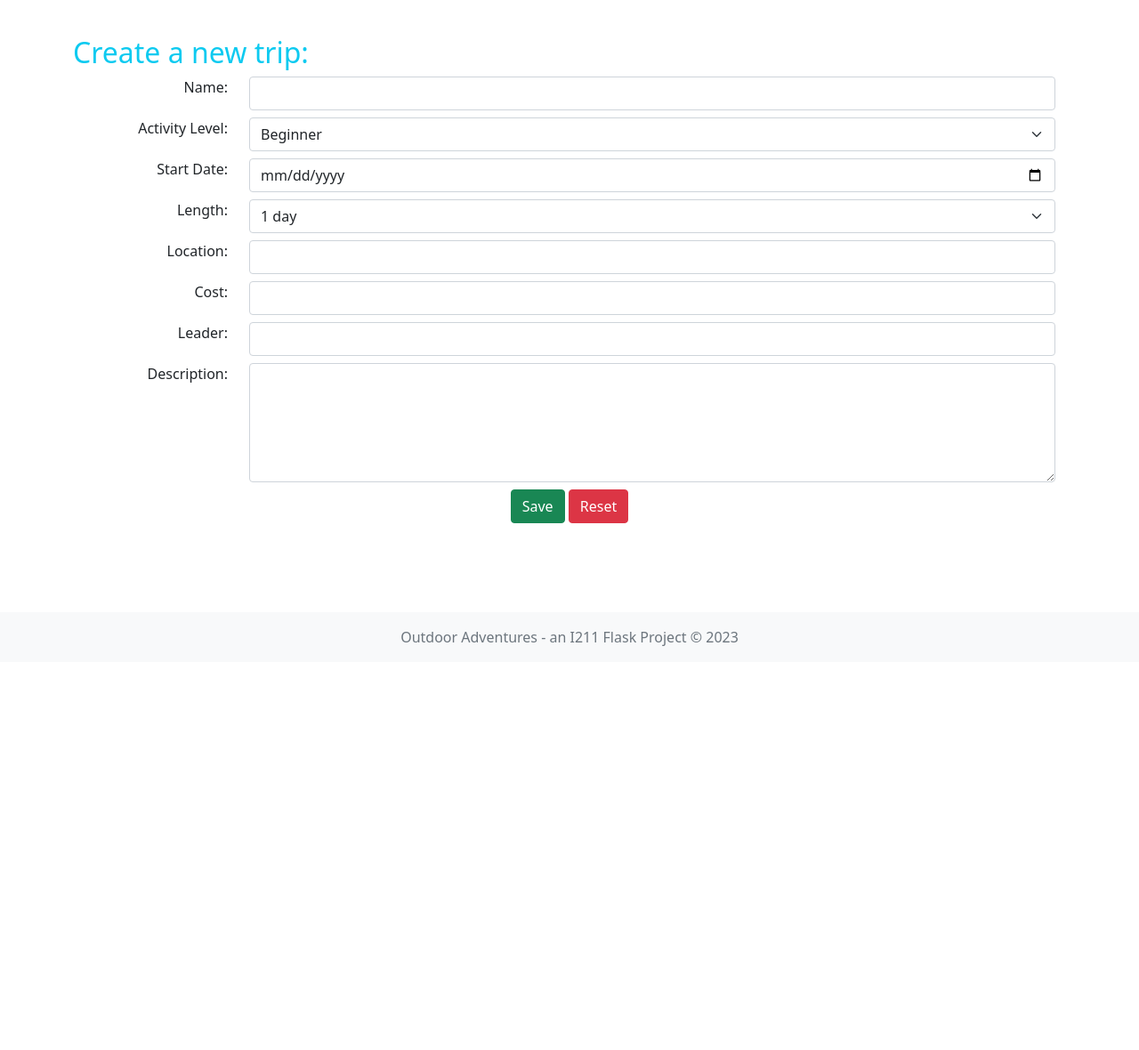
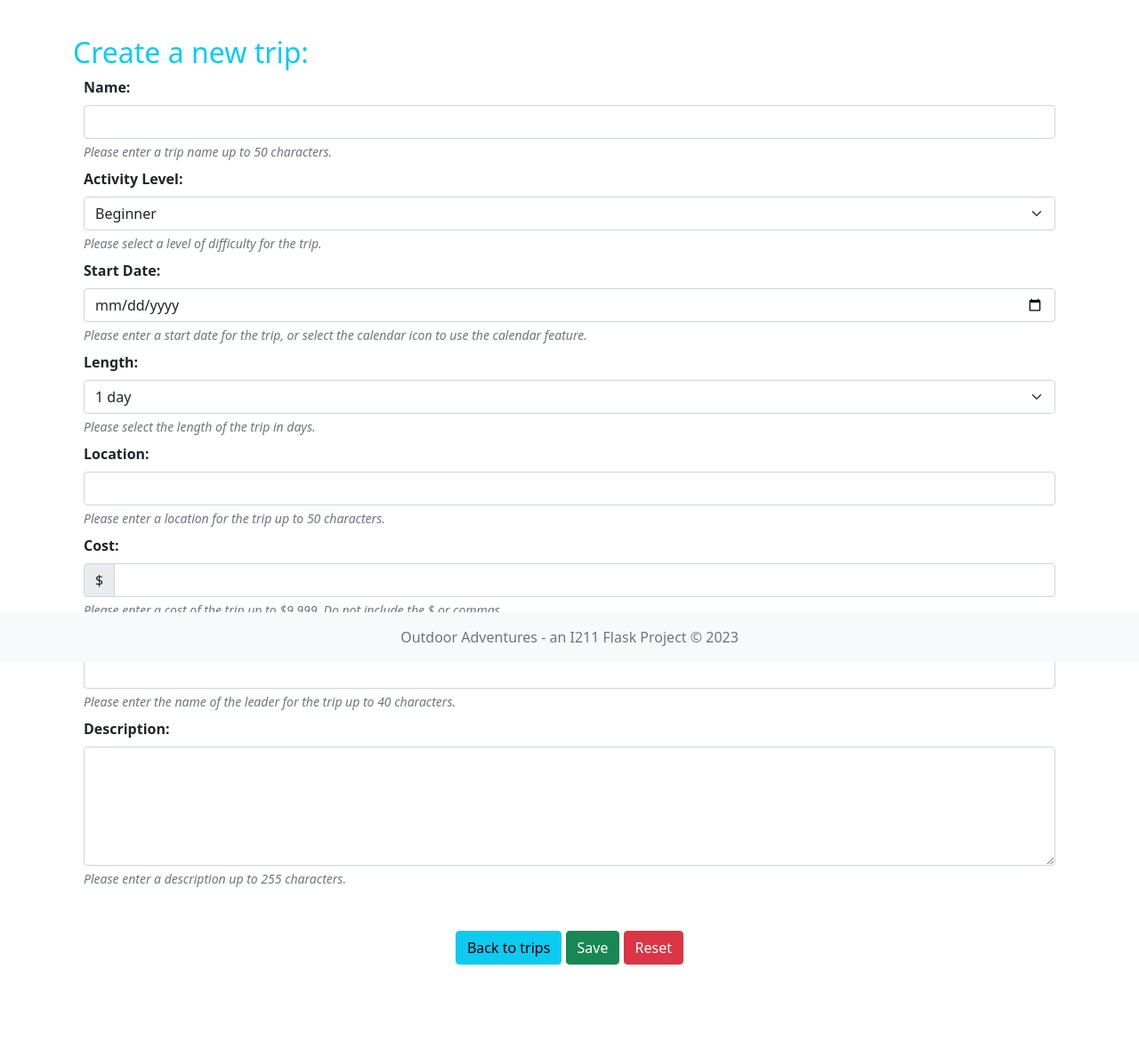
Before and after one commit to leyla-gulsen/I211_project, a Flask app: page /trips/create in a window 1280 px wide. Shown: the part 56-1236 px from the top of the page at 89% size. Before the commit the page ends 782 px from the top, so only its background shows below. Run offline with Flask 2, Linux system fonts and the light colour scheme.

Commit message:
added usage of sql database and sanitized forms

```diff
--- a/app.py
+++ b/app.py
@@ -1,58 +1,174 @@
+#
+# IMPORTS
+#
+
 from flask import Flask, render_template,  url_for, request, redirect
-import csv
+import csv, pymysql
 from operator import itemgetter
+from os.path import exists
 
 app = Flask(__name__)
+
+app.config.from_pyfile(app.root_path + '/config_defaults.py')
+# setup config keys for database access
+if exists(app.root_path + '/config.py'):
+    app.config.from_pyfile(app.root_path + '/config.py')
+
+# conn = pymysql.connect(
+#     host=app.config['DB_HOST'],
+#     user=app.config['DB_USER'],
+#     password=app.config['DB_PASS'],
+#     database=app.config['DB_DATABASE'],
+#     cursorclass=pymysql.cursors.DictCursor)
+
+import database
+
+
+
+#
+# GLOBALS
+#
+
+
 
 TRIP_PATH = app.root_path + "/trips.csv"
 MEMBER_PATH = app.root_path + "/members.csv"
 TRIP_KEYS = ['name', 'start_date', 'length', 'location', 'level', 'leader', 'cost', 'description']
 MEMBER_KEYS = ['name', 'address', 'email', 'dob','phone']
 
-def get_trips():
-    results=[]
-    try:
-        with open(TRIP_PATH) as csv_file:
-            reader = csv.DictReader(csv_file)
-            results = list(reader)
-    except Exception as err:
-        print(err)
-    #return our data as a list of dictionaries
-    return results
+#
+# FUNCTIONS
+#
 
-def set_trips(trips):
-    trips = sorted(trips, key=itemgetter('start_date'))
-    print(trips)
-    try:
-        with open(TRIP_PATH, mode='w', newline='') as csv_file:
-            writer = csv.DictWriter(csv_file, fieldnames=TRIP_KEYS)
-            writer.writeheader()
-            for trip in trips:
-                writer.writerow(trip)
-    except Exception as err:
-        print(err)
+# def get_trips():
+#     results=[]
+#     try:
+#         with open(TRIP_PATH) as csv_file:
+#             reader = csv.DictReader(csv_file)
+#             results = list(reader)
+#     except Exception as err:
+#         print(err)
+#     #return our data as a list of dictionaries
+#     return results
 
-def get_members():
-    results=[]
-    try:
-        with open(MEMBER_PATH) as csv_file:
-            reader = csv.DictReader(csv_file)
-            results = list(reader)
-    except Exception as err:
-        print(err)
-    #return our data as a list of dictionaries
-    return results
+# def set_trips(trips):
+#     trips = sorted(trips, key=itemgetter('start_date'))
+#     print(trips)
+#     try:
+#         with open(TRIP_PATH, mode='w', newline='') as csv_file:
+#             writer = csv.DictWriter(csv_file, fieldnames=TRIP_KEYS)
+#             writer.writeheader()
+#             for trip in trips:
+#                 writer.writerow(trip)
+#     except Exception as err:
+#         print(err)
 
-def set_members(members):
-    members= sorted(members, key=itemgetter('dob'))
-    try:
-        with open(MEMBER_PATH, mode='w', newline='') as csv_file:
-            writer = csv.DictWriter(csv_file, fieldnames=MEMBER_KEYS)
-            writer.writeheader()
-            for member in members:
-                writer.writerow(member)
-    except Exception as err:
-        print(err)
+# def get_members():
+#     results=[]
+#     try:
+#         with open(MEMBER_PATH) as csv_file:
+#             reader = csv.DictReader(csv_file)
+#             results = list(reader)
+#     except Exception as err:
+#         print(err)
+#     #return our data as a list of dictionaries
+#     return results
+
+# def set_members(members):
+#     members= sorted(members, key=itemgetter('dob'))
+#     try:
+#         with open(MEMBER_PATH, mode='w', newline='') as csv_file:
+#             writer = csv.DictWriter(csv_file, fieldnames=MEMBER_KEYS)
+#             writer.writeheader()
+#             for member in members:
+#                 writer.writerow(member)
+#     except Exception as err:
+#         print(err)
+
+def check_input_trip(trip_name, level, start_date, length, location, cost, leader, description):
+    error = ""
+    msg=[]
+    if not trip_name:
+        msg.append("Trip name is missing.")
+    if len(trip_name) > 50:
+        msg.append("Trip name is too long.")
+
+    if not level:
+        msg.append("Trip activity level is missing.")
+
+    if not start_date:
+        msg.append("Trip date is missing.")
+
+    if not length:
+        msg.append("Trip length is missing.")
+
+    if not location:
+        msg.append("Trip location is missing.")
+    if len(location) > 50:
+        msg.append("Trip location is too long.")
+
+    if not cost:
+        msg.append("Cost of trip is missing")
+    if len(cost) > 4:
+        msg.append("Cost of trip is too large.")
+
+    if not leader:
+        msg.append("Trip leader is missing.")
+    if len(leader) > 40:
+        msg.append("Trip leader name is too long.")
+
+    if not description:
+        msg.append("Trip description is missing.")
+    if len(description) > 255:
+        msg.append("Trip description is too long.")
+
+    if not location:
+        msg.append("Trip location")
+
+    if len(msg) > 0:
+        error = " \n".join(msg)
+
+    return error
+
+def check_input_member(fname, lname, address, email, dob, phone):
+    error = ""
+    msg=[]
+    if not fname:
+        msg.append("First name is missing.")
+    if len(fname) > 20:
+        msg.append("First name is too long.")
+
+    if not lname:
+        msg.append("Last name is missing.")
+    if len(lname) > 20:
+        msg.append("Last name is too long.")
+
+    if not address:
+        msg.append("Address is missing.")
+    if len(address) > 50:
+        msg.append("Address is too long.")
+
+    if not email:
+        msg.append("Email is missing.")
+    if len(email) > 25:
+        msg.append("Email is too long.")
+
+    if not dob:
+        msg.append("Date of birth is missing.")
+
+    if not phone:
+        msg.append("Phone number is missing.")
+    if len(phone) > 12:
+        msg.append("Phone number is too long.")
+
+    if len(msg) > 0:
+        error = " \n".join(msg)
+
+    return error
+
+#
+# ROUTES
+#
 
 @app.route('/')
 def index():
@@ -60,22 +176,23 @@ def index():
 
 @app.route('/trips/')
 def list_trips():
-    trips = get_trips()
+    trips = database.get_trips()
     return render_template('trips.html', trips=trips)
 
 @app.route('/members/')
 def list_members():
-    members = get_members()
+    members = database.get_members()
+    print(members)
     return render_template('members.html', members=members)
 
 @app.route('/trips/<trip_id>/')
 def view_trip(trip_id=None):
-    if trip_id:
-        #grab trip_id from route and convert to int so we can use it as an index
-        trip_id = int(trip_id)
-        trips=get_trips()
-        trip = trips[trip_id]
-        return render_template('trip.html', trip_id=trip_id, trip=trip)
+    if trip_id is not None:
+        trip = database.get_trip(trip_id)
+        if trip is not None:
+            return render_template('trip.html', trip_id=trip_id, trip=trip)
+        else:
+            return redirect(url_for('list_trips'))
     else:
         return redirect(url_for('list_trips'))
 
@@ -84,7 +201,7 @@ def create_trip():
     #if we have form data coming in via POST
     if request.method == 'POST':
         # grab the form data coming in
-        name = request.form['name']
+        trip_name = request.form['trip_name']
         level = request.form['level']
         start_date = request.form['start_date']
         length = request.form['length']
@@ -92,12 +209,13 @@ def create_trip():
         cost = request.form['cost']
         leader = request.form['leader']
         description = request.form['description']
+
+        error = check_input_trip(trip_name, level, start_date, length, location, cost, leader, description)
+        if error:
+            return render_template("trip_form.html", error=error, trip_name=trip_name, level=level, start_date=start_date, length=length, location=location, cost=cost, leader=leader, description=description)
         #add the new trip to the data
-        trips=get_trips()
-        new_trip={'name':name, 'level':level, 'start_date':start_date, 'length':length, 'location':location, 'cost':cost, 'leader':leader, 'description':description}
-        trips.append(new_trip)
-        set_trips(trips)
-        # Return to the list of events.
+        new_trip=(trip_name, level, start_date, location, length, leader, cost, description)
+        database.add_trip(new_trip)
         return redirect(url_for('list_trips'))
     else:
         return render_template('trip_form.html')
@@ -107,16 +225,19 @@ def create_member():
     #if we have form data coming in via POST
     if request.method == 'POST':
         # grab the form data coming in
-        name = request.form['name']
+        fname = request.form['fname']
+        lname = request.form['lname']
         address = request.form['address']
         email = request.form['email']
         dob = request.form['dob']
         phone = request.form['phone']
+
+        error = check_input_member(fname, lname, address, email, dob, phone)
+        if error:
+            return render_template("member_form.html", error=error, fname=fname, lname=lname, address=address, email=email, dob=dob, phone=phone)
         #add the new trip to the data
-        members=get_members()
-        new_member={'name': name, 'address':address, 'email': email, 'dob':dob,'phone':phone}
-        members.append(new_member)
-        set_members(members)
+        new_member={'fname': fname, 'lname': lname, 'address':address, 'email': email, 'dob':dob,'phone':phone}
+        database.add_member(new_member)
         # Return to the list of events.
         return redirect(url_for('list_members'))
     else:
@@ -128,7 +249,7 @@ def edit_trip(trip_id=None):
     #if we have form data coming in via POST
     if request.method== 'POST':
         # grab the form data coming in
-        name = request.form['name']
+        trip_name = request.form['trip_name']
         level = request.form['level']
         start_date = request.form['start_date']
         length = request.form['length']
@@ -136,33 +257,49 @@ def edit_trip(trip_id=None):
         cost = request.form['cost']
         leader = request.form['leader']
         description = request.form['description']
-        #save the modified trips to the data
-        trips=get_trips()
-        new_trip={'name':name, 'level':level, 'start_date':start_date, 'length':length, 'location':location, 'cost':cost, 'leader':leader, 'description':description}
-        trips[trip_id]=new_trip
-        set_trips(trips)
+        trip = {
+            'trip_name': trip_name,
+            'level': level,
+            'start_date': start_date,
+            'location': location,
+            'length': length,
+            'leader': leader,
+            'cost': cost,
+            'description': description
+        }
+        database.update_trip(trip_id, trip)
         #redirect to the trip page
         return redirect(url_for('view_trip', trip_id=trip_id))
     else:
         #no form data, show the basic edit form with trip data passed in
-        trips=get_trips()
-        trip=trips[trip_id]
+        trip=database.get_trip(trip_id)
         return render_template('trip_form.html', trip_id=trip_id, trip=trip)
 
 @app.route('/trip/<trip_id>/delete', methods=['GET', "POST"])
 def delete_trip(trip_id=None):
     trip_id = int(trip_id)
     delete=request.args.get('delete', None)
-    trips=get_trips()
-    trip=trips[trip_id]
+    trip = database.get_trip(trip_id)
     if delete == "1":
-        del trips[trip_id]
-        set_trips(trips)
+        database.delete_trip(trip_id)
         return redirect(url_for('list_trips'))
     else:
         return render_template('delete_form.html', trip_id=trip_id, trip=trip)
 
+@app.route('/member/<member_id>/delete', methods=['GET', 'POST'])
+def delete_member(member_id=None):
+    member_id=int(member_id)
+    delete=request.args.get('delete', None)
+    member=database.get_member(member_id)
+    if delete == "1":
+        database.delete_member(member_id)
+        return redirect(url_for('list_members'))
+    else:
+        return render_template('delete_member.html', member_id=member_id, member=member)
 
+#
+# MAIN
+#
 
 if __name__ == '__main__':
     app.run(debug = True)
--- /dev/null
+++ b/config_defaults.py
@@ -0,0 +1,6 @@
+SECRET_KEY = 'You should generate a random secret key!'
+DB_HOST = ''
+DB_PORT = 3306
+DB_USER = ''
+DB_PASS = ''
+DB_DATABASE = ''
--- a/tables.sql
+++ b/tables.sql
@@ -9,7 +9,7 @@ CREATE TABLE trips (
     start_date DATE,
     location VARCHAR(50),
     length INT,
-    leader VARCHAR(255),
+    leader VARCHAR(40),
     cost INT,
     description TEXT
 ) ENGINE INNODB AUTO_INCREMENT=1;
--- a/templates/members.html
+++ b/templates/members.html
@@ -7,7 +7,8 @@
     <table class="table table-striped border border-info">
         <thead>
             <tr>
-                <th>Name</th>
+                <th>First Name</th>
+                <th>Last Name</th>
                 <th>Email</th>
                 <th>Address</th>
                 <th>DOB</th>
@@ -17,7 +18,8 @@
         <tbody>
             {% for member in members: %}
             <tr>
-                <td class="text-info fw-bold">{{ member['name'] }}</td>
+                <td class="text-info fw-bold">{{ member['fname'] }}</td>
+                <td class="text-info fw-bold">{{ member['lname'] }}</td>
                 <td>{{ member['email'] }}</td>
                 <td>{{ member['address'] }}</td>
                 <td>{{ member['dob'] }}</td>
--- a/templates/trip.html
+++ b/templates/trip.html
@@ -7,7 +7,7 @@
     <div class="row">
         <div class="col-2"></div>
         <div class="col-6">
-            <h2 class="text-info">{{ trip['name'] }}</h2>
+            <h2 class="text-info">{{ trip['trip_name'] }}</h2>
         </div>
     </div>
     <div class="row">
@@ -18,7 +18,7 @@
     <div class="row">
         <div class="col-2"></div>
         <div class="col-2"><strong>Length:</strong></div>
-        <div class="col">{{ trip['length'] }} days</div>
+        <div class="col">{{ trip['length'] }} day(s)</div>
     </div>
     <div class="row">
         <div class="col-2"></div>
@@ -76,6 +76,7 @@
 {% endif %}
 
     <div class="my-2 text-center">
+        <a href="{{ url_for('list_trips') }}" class="btn btn-info">Back to trips</a>
         <a href="{{ url_for('edit_trip', trip_id=trip_id) }}" class="btn btn-primary">Edit this trip</a>
         <a href="{{ url_for('delete_trip', trip_id=trip_id) }}" class="btn btn-danger">Delete this trip</a>
     </div>
--- a/templates/trip_form.html
+++ b/templates/trip_form.html
@@ -11,7 +11,7 @@
 {% block content %}
 
 {% if trip %}
-    {% set name = trip['name'] %}
+    {% set trip_name = trip['trip_name'] %}
     {% set level = trip['level'] %}
     {% set start_date = trip['start_date'] %}
     {% set length = trip['length'] %}
@@ -19,9 +19,9 @@
     {% set cost = trip['cost'] %}
     {% set leader = trip['leader'] %}
     {% set description = trip['description'] %}
-    <h2 class="mt-5 pt-5 text-info">Edit trip: {{ name }}</h2>
+    <h2 class="mt-5 pt-5 text-info">Edit trip: {{ trip_name }}</h2>
 {% elif not errors %}
-    {% set name = '' %}
+    {% set trip_name = '' %}
     {% set level = '' %}
     {% set start_date = '' %}
     {% set length = '' %}
@@ -32,20 +32,26 @@
     <h2 class="mt-5 pt-5 text-info">Create a new trip:</h2>
 {% endif %}
 
+{% if error %}
+<h4 class="lead text-danger">Form error: {{ error }}</h4>
+{% endif %}
+
+
 <form method="POST" name="event_form" class="container">
     <div class="row my-2">
-        <div class="col-md-2 text-nowrap text-end">
-            <label class="form-label" for="name">Name:</label>
+        <div class="">
+            <label class="form-label fw-bold" for="name">Name:</label>
         </div>
-        <div class="col">
-            <input class="form-control" type="text" id="name" name="name" value="{{name}}" size="60" />
+        <div class="">
+            <input class="form-control" maxlength="50" type="text" id="trip_name" name="trip_name" value="{{trip_name}}" size="60" required />
+            <div class="form-text fst-italic">Please enter a trip name up to 50 characters.</div>
         </div>
     </div>
     <div class="row my-2">
-        <div class="col-md-2 text-end">
-            <label class="form-label" for="level">Activity Level:</label>
+        <div class="">
+            <label class="form-label fw-bold" for="level">Activity Level:</label>
         </div>
-        <div class="col">
+        <div class="">
             <select class="form-select" name="level">
                 <option {% if level=="beginner" %}selected{% endif %} value="beginner">
                     Beginner
@@ -57,84 +63,96 @@
                     Advanced
                 </option>
             </select>
+            <div class="form-text fst-italic">Please select a level of difficulty for the trip.</div>
         </div>
     </div>
     <div class="row my-2">
-        <div class="col-md-2 text-end">
-            <label class="form-label" for="start_date">Start Date:</label>
+        <div class="">
+            <label class="form-label fw-bold" for="start_date">Start Date:</label>
         </div>
-        <div class="col">
+        <div class="">
             <input class="form-control" type="date" id="start_date" name="start_date"
             value="{{start_date}}"
-            size="40" />
+            size="40" required />
+            <div class="form-text fst-italic">Please enter a start date for the trip, or select the calendar icon to use the calendar feature.</div>
         </div>
     </div>
 
     <div class="row my-2">
-        <div class="col-md-2 text-end">
-            <label class="form-label" for="length">Length:</label>
+        <div class="">
+            <label class="form-label fw-bold" for="length">Length:</label>
         </div>
-        <div class="col">
+        <div class="">
             <select class="form-select" name="length">
-                <option {% if length=="1" %}selected{% endif %} value="1">
+                <option {% if length|string =="1" %}selected{% endif %} value="1">
                     1 day
                 </option>
-                <option {% if length=="3" %}selected{% endif %} value="3">
+                <option {% if length|string =="3" %}selected{% endif %} value="3">
                     3 days
                 </option>
-                <option {% if length=="5" %}selected{% endif %} value="5">
+                <option {% if length|string =="5" %}selected{% endif %} value="5">
                     5 days
                 </option>
-                <option {% if length=="7" %}selected{% endif %} value="7">
+                <option {% if length|string =="7" %}selected{% endif %} value="7">
                     7 days
                 </option>
-                <option {% if length=="9" %}selected{% endif %} value="9">
+                <option {% if length|string =="9" %}selected{% endif %} value="9">
                     9 days
                 </option>
+                <!-- added |string because value in inputs are strings, and the length was not being preselected -->
             </select>
+            <div class="form-text fst-italic">Please select the length of the trip in days.</div>
         </div>
     </div>
     <div class="row my-2">
-        <div class="col-md-2 text-end">
-            <label class="form-label" for="location">Location:</label>
+        <div class="">
+            <label class="form-label fw-bold" for="location">Location:</label>
         </div>
-        <div class="col">
-            <input class="form-control" type="text" id="location" name="location"
+        <div class="">
+            <input class="form-control" maxlength="50" type="text" id="location" name="location"
             value="{{location}}"
-            size="40" />
+            size="40" required />
+            <div class="form-text fst-italic">Please enter a location for the trip up to 50 characters.</div>
         </div>
     </div>
     <div class="row my-2">
-        <div class="col-md-2 text-end">
-            <label class="form-label" for="cost">Cost:</label>
+        <div class="">
+                <label class="form-label fw-bold" for="cost">Cost:</label>
         </div>
-        <div class="col">
-            <input class="form-control" type="text" id="cost" name="cost"
-            value="{{cost}}"
-            size="40" />
+        <div class="">
+            <div class="input-group">
+                <span class="input-group-text">$</span>
+                <input class="form-control" maxlength="4" type="number" id="cost" name="cost"
+                value="{{cost}}"
+                size="40" required />
+            </div>
+            <div class="form-text fst-italic">Please enter a cost of the trip up to $9,999. Do not include the $ or commas.</div>
         </div>
     </div>
     <div class="row my-2">
-        <div class="col-md-2 text-end">
-            <label class="form-label" for="leader">Leader:</label>
+        <div class="">
+            <label class="form-label fw-bold" for="leader">Leader:</label>
         </div>
-        <div class="col">
-            <input class="form-control" type="text" id="leader" name="leader"
+        <div class="">
+            <input class="form-control" maxlength="40" type="text" id="leader" name="leader"
             value="{{leader}}"
-            size="40" />
+            size="40" required />
+            <div class="form-text fst-italic">Please enter the name of the leader for the trip up to 40 characters.</div>
         </div>
     </div>
     <div class="row my-2">
-        <div class="col-md-2 text-end">
-            <label class="form-label" for="description">Description:</label>
+        <div class="">
+            <label class="form-label fw-bold" for="description">Description:</label>
         </div>
-        <div class="col">
-            <textarea class="form-control" id="description" name="description" cols="40" rows="5"
-                value="{{ descr }}"
+        <div class="">
+            <textarea class="form-control" maxlength="255" id="description" name="description" cols="40" rows="5"
+                value="{{ description }} " required
             >{{description}}</textarea>
+            <div class="form-text fst-italic">Please enter a description up to 255 characters.</div>
         </div>
     </div>
-    <div class="my-2 text-center">
+    <div class="my-5 pb-5 text-center">
+        <a href="{{ url_for('list_trips') }}" class="btn btn-info">Back to trips</a>
         <input type="submit" value="Save" class="btn btn-success" />
         <input type="reset" value="Reset" class="btn btn-danger" />
     </div>
--- a/templates/trips.html
+++ b/templates/trips.html
@@ -3,7 +3,7 @@
 {% block content %}
 
 <div class="container">
-    <h1 class="mt-5 pt-5 text-info">Outdoor Adventures Compant Trips</h1>
+    <h1 class="mt-5 pt-5 text-info">Outdoor Adventures Company Trips</h1>
     <table class="table table-striped border border-info">
         <thead>
             <tr>
@@ -19,7 +19,7 @@
         <tbody>
             {% for trip in trips: %}
             <tr>
-                <td><a class="btn btn-info" href="{{ url_for('view_trip', trip_id=trips.index(trip)) }}">{{ trip['name'] }}</a></td>
+                <td><a class="btn btn-info" href="{{ url_for('view_trip', trip_id=trip['trip_id']) }}">{{ trip['trip_name'] }}</a></td>
                 <td>{{ trip['start_date'] }}</td>
                 <td>{{ trip['length'] }} day(s)</td>
                 <td>{{ trip['location'] }}</td>
```
Also changed, not shown: database.py (+34 -3 lines), templates/delete_form.html (+4 -4 lines), templates/delete_member.html (added, +35 -0 lines), templates/member_form.html (+39 -20 lines), 1 other file.
